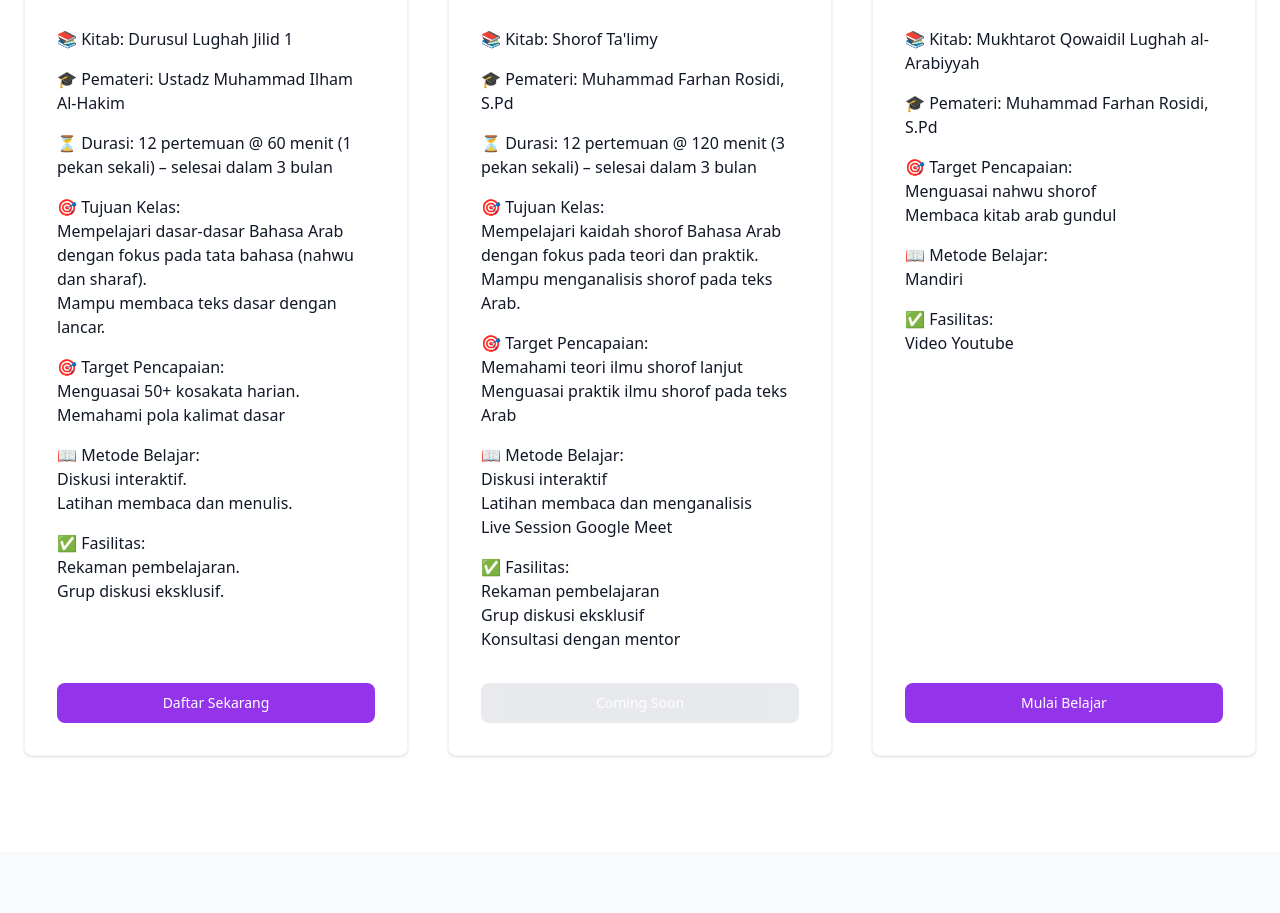
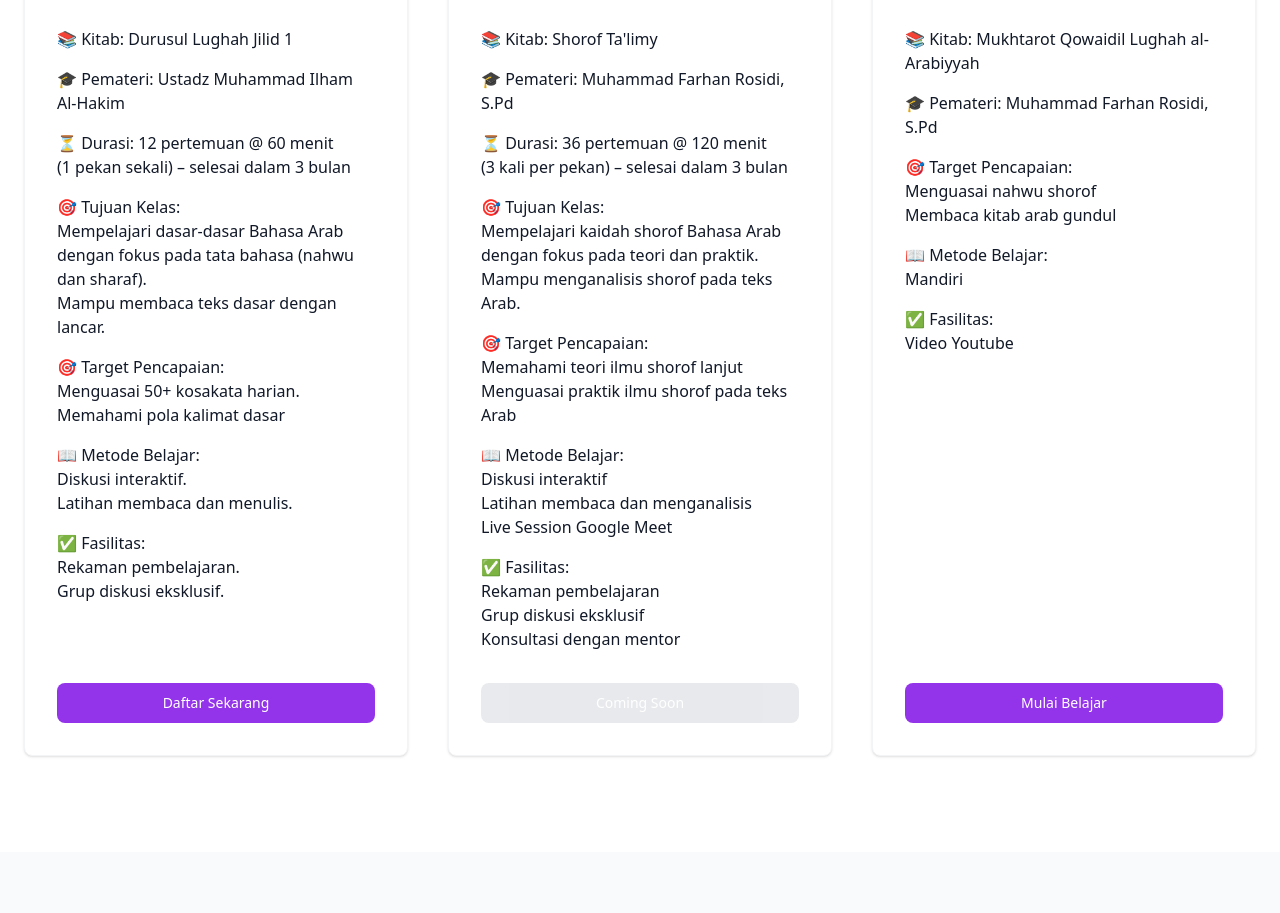
Before and after one commit to barakaacademy/barakaacademy.github.io, a website: page index.html in a window 1280 px wide. Shown: the part 3500-4413 px from the top of the page. Drawn offline with nearby package versions, Linux system fonts and the light colour scheme.

Commit message:
fix: change duration in intensif program

```diff
--- a/index.html
+++ b/index.html
@@ -701,8 +701,8 @@
                   🎓 Pemateri: Ustadz Muhammad Ilham Al-Hakim
                 </li>
                 <li class="flex items-center space-x-3">
-                  ⏳ Durasi: 12 pertemuan @ 60 menit (1 pekan sekali) – selesai
-                  dalam 3 bulan
+                  ⏳ Durasi: 12 pertemuan @ 60 menit <br />
+                  (1 pekan sekali) – selesai dalam 3 bulan
                 </li>
                 <li class="flex items-center space-x-3">
                   <!-- Icon -->
@@ -767,8 +767,8 @@
                   🎓 Pemateri: Muhammad Farhan Rosidi, S.Pd
                 </li>
                 <li class="flex items-center space-x-3">
-                  ⏳ Durasi: 12 pertemuan @ 120 menit (3 pekan sekali) – selesai
-                  dalam 3 bulan
+                  ⏳ Durasi: 36 pertemuan @ 120 menit <br />
+                  (3 kali per pekan) – selesai dalam 3 bulan
                 </li>
                 <li class="flex items-center space-x-3">
                   <!-- Icon -->
```
